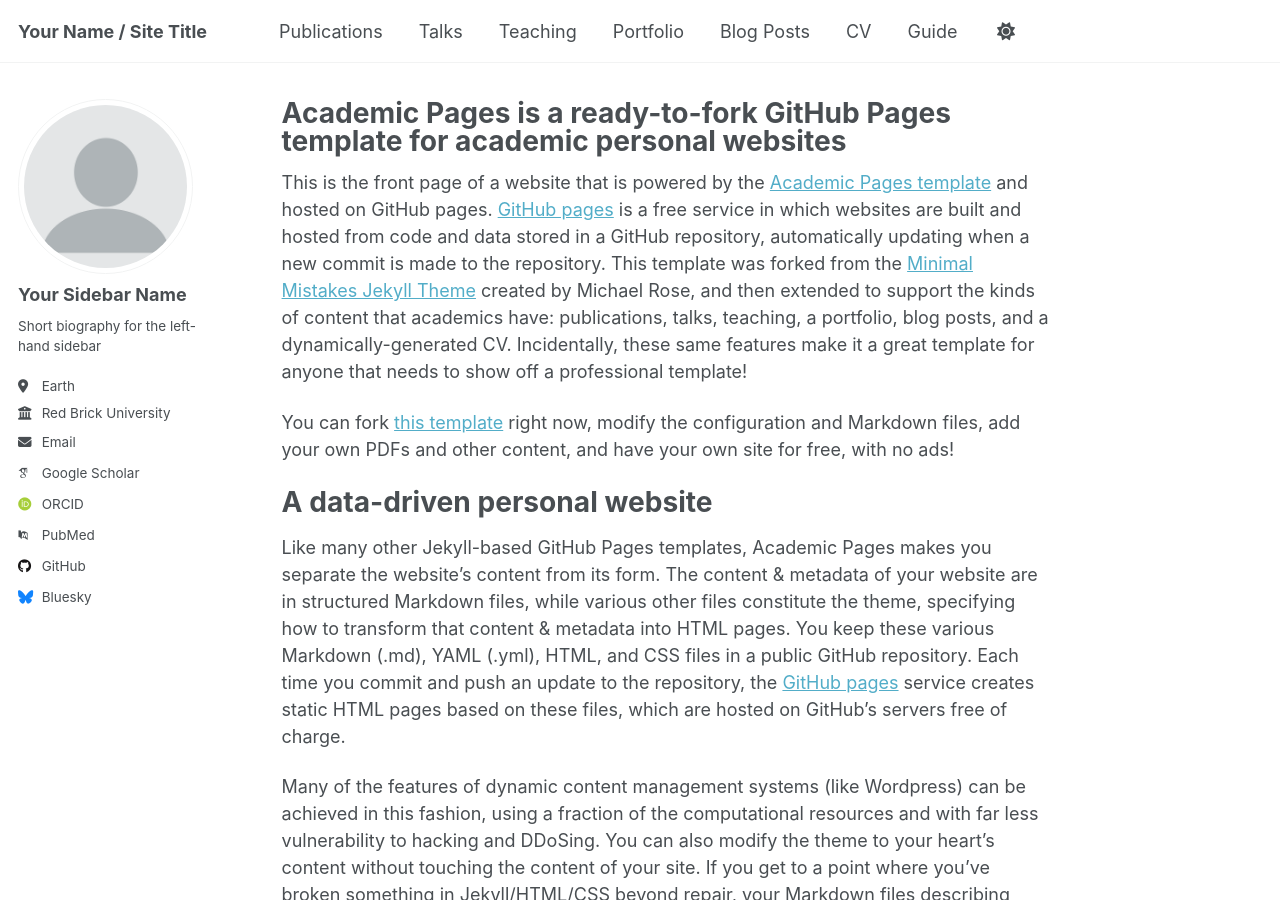
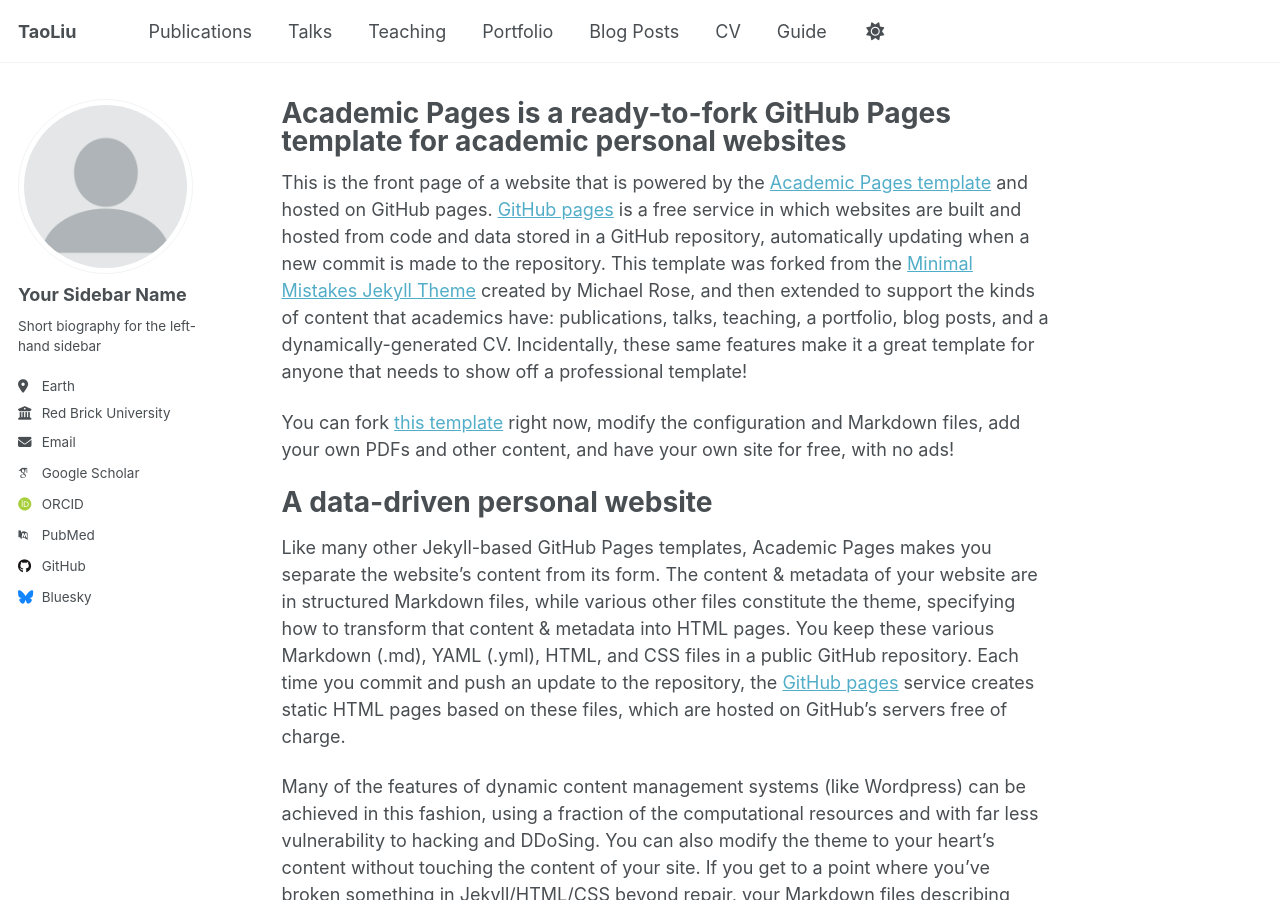
Before and after one commit to Tliu-seu/Taoliu.github.io, a Jekyll site: the page built from _pages/about.md, in a window 1280 px wide and 900 px high. Built offline with Jekyll 4.4.1, drawn with Linux system fonts in a browser that asks for light colours; some web fonts are replaced; a script that is not in the unit is left out.

Commit message:
Update _config.yml

```diff
--- a/_config.yml
+++ b/_config.yml
@@ -9,10 +9,10 @@
 # Basic Site Settings
 locale                   : "en-US"
 site_theme               : "default" # Currently available options are "default", "air"
-title                    : "Your Name / Site Title"
+title                    : "TaoLiu"
 title_separator          : "-"
 name                     : &name "Your Name"
-description              : &description "Your Name's academic portfolio"   # Update this with a general description of your site, this is the default if not overridden by a page
+description              : &description "SEU-AI master"   # Update this with a general description of your site, this is the default if not overridden by a page
 url                      : https://academicpages.github.io # The base hostname & protocol for your site e.g. "https://[your GitHub username].github.io",
                                                            # or if you already have some other page hosted on Github then use "https://[your GitHub username].github.io/[Your Repo Name]"
 baseurl                  : "" # the subpath of your site, e.g. "/blog"
```
